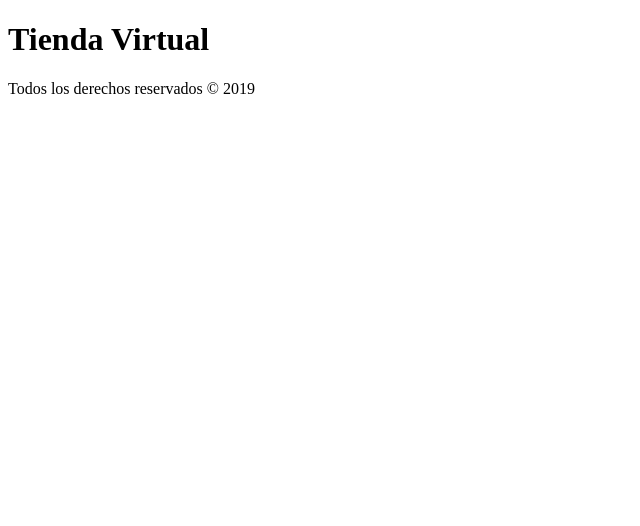
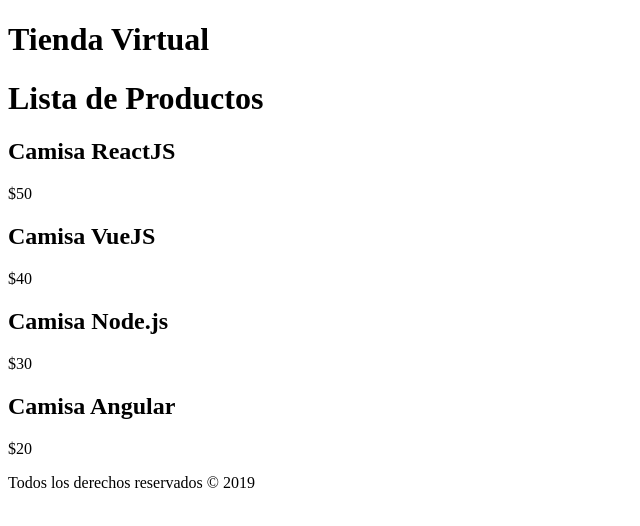
Before and after one commit to codigoconjuan/basicos, a React (Create React App) app: page / in a window 1280 px wide. Shown: the top 526 px of the page, without its empty margins (0-640 px from the left). Built offline with nearby package versions, Linux system fonts and the light colour scheme; the HTML template or start-up script is replaced by a standard one.

Commit message:
agregando productos

```diff
--- a/src/App.js
+++ b/src/App.js
@@ -1,9 +1,9 @@
 import React, { Fragment, useState } from 'react';
 import Header from './components/Header';
 import Footer from './components/Footer';
+import Producto from './components/Producto';
 
 function App() {
-
 
   // Crear listado de productos
   const [ productos, guardarProductos ] = useState([
@@ -23,6 +23,14 @@
           titulo='Tienda Virtual'
         />
 
+        <h1>Lista de Productos</h1>
+        {productos.map(producto => (
+          <Producto
+            key={producto.id}
+            producto={producto}
+          />
+        ))}
+
         <Footer
           fecha={fecha}
         />
--- /dev/null
+++ b/src/components/Producto.js
@@ -0,0 +1,16 @@
+import React from 'react';
+
+const Producto = ({producto}) => {
+
+
+    const { nombre, precio, id } = producto
+
+    return (
+        <div>
+            <h2>{nombre}</h2>
+            <p>${precio}</p>
+        </div>
+     );
+}
+
+export default Producto;
```
